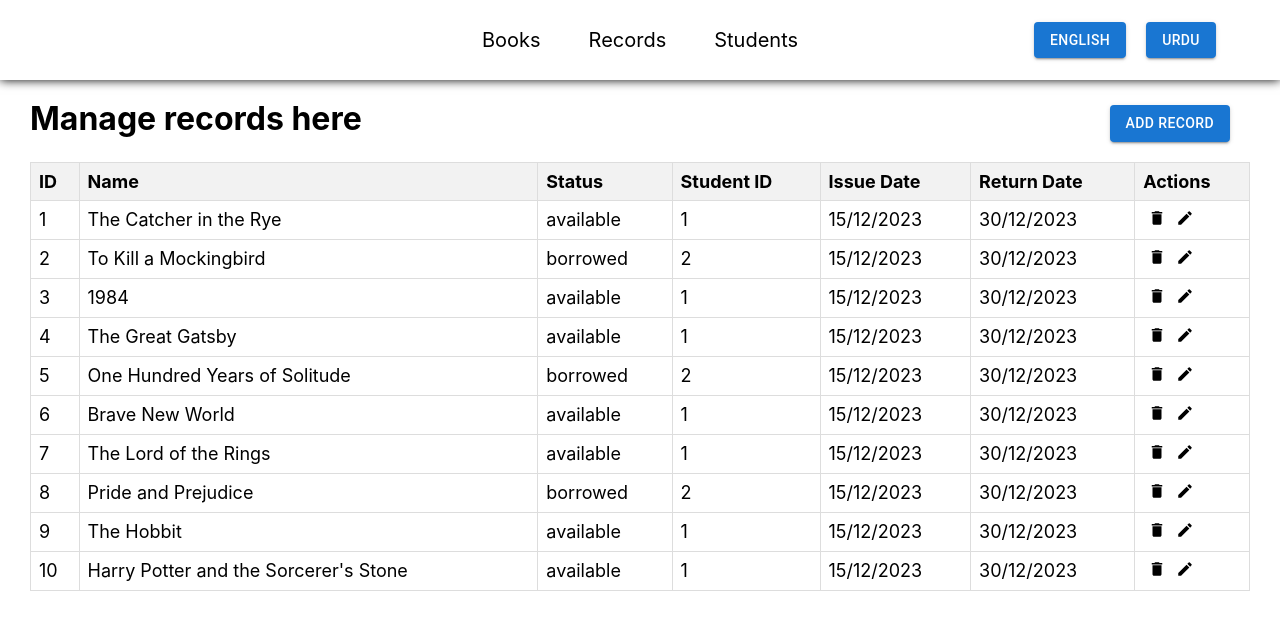
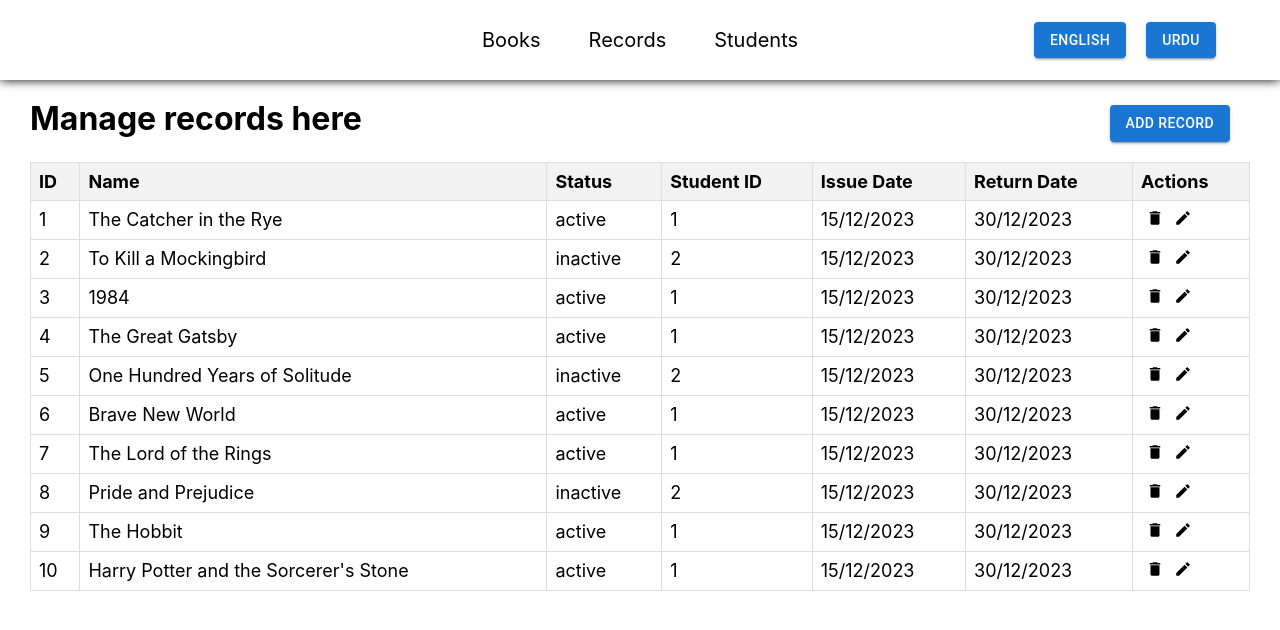
Before and after one commit to Ammar-Abid92/workshop-MERN, a React (Create React App) app: page /records in a window 1280 px wide. Shown: the top 630 px of the page. Built offline with nearby package versions, Linux system fonts and the light colour scheme.

Commit message:
functionality

```diff
--- a/src/Components/Table/index.js
+++ b/src/Components/Table/index.js
@@ -1,29 +1,52 @@
-import React from 'react';
+import React, { useState } from 'react';
 import styles from './table.module.css';
 import { MdDelete, MdEdit } from 'react-icons/md';
 
-const Table = ({ tableHeader, tableData, isEditable }) => {
+const Table = ({ tableHeader, tableData, onDelete }) => {
+
+  const [editRowID, setEditRowID] = useState()
+  const [isEditable, setIsEditable] = useState(false)
+
+  const onEdit = (data) => {
+    setEditRowID(data.ID)
+    // if(data.ID === editRowID){
+    //   setIsEditable(true)
+    // }
+  }
+
   return (
     <table className={styles.table}>
       <thead>
+
         <tr>
           {tableHeader?.map((header, index) => {
             return (
               <th key={index}>{header}</th>
             )
           })}
+        </tr>
 
-        </tr>
       </thead>
       <tbody>
         {tableData?.map((row, rowIndex) => (
           <tr key={rowIndex}>
             {Object.values(row)?.map((value) => {
-              return (
-                <td>{value}</td>
-              )
+              if (row?.ID === editRowID ) {
+                console.log("HERE")
+                return (
+                  <td contentEditable >{value}</td>
+                )
+              } else {
+                return (
+                  <td contentEditable={isEditable} >{value}</td>
+                )
+              }
             })}
-            <td className={styles.actionsColumn}><MdDelete /><MdEdit /></td>
+            <td className={styles.actionsColumn}>
+              <MdDelete onClick={() => onDelete(row)} />
+              <MdEdit onClick={() => onEdit(row)} />
+
+            </td>
           </tr>
         ))}
       </tbody>
--- a/src/Pages/Books/index.js
+++ b/src/Pages/Books/index.js
@@ -15,8 +15,8 @@ const Books = () => {
     }
 
     const { language } = useLanguage()
-    const tableHeader = ['ID', 'Name', 'Status', 'Version', 'Actions'];
-    const tableData = [
+    const [tableData, setTableData] = useState([
+
         { ID: 1, Name: 'The Catcher in the Rye', Status: 'available', Version: 1 },
         { ID: 2, Name: 'To Kill a Mockingbird', Status: 'borrowed', Version: 2 },
         { ID: 3, Name: '1984', Status: 'available', Version: 1 },
@@ -27,7 +27,14 @@ const Books = () => {
         { ID: 8, Name: 'Pride and Prejudice', Status: 'borrowed', Version: 2 },
         { ID: 9, Name: 'The Hobbit', Status: 'available', Version: 1 },
         { ID: 10, Name: 'Harry Potter and the Sorcerer\'s Stone', Status: 'available', Version: 1 },
-    ];
+    ])
+
+    const tableHeader = ['ID', 'Name', 'Status', 'Version', 'Actions'];
+
+    const onDelete = (data) => {
+        let updatedData = tableData.filter(x=>x.ID != data.ID)
+        setTableData(updatedData)
+    }
 
     return (
         <>
@@ -37,7 +44,7 @@ const Books = () => {
                     <h1 className={styles.heading} >{language.manageBooksHere}</h1>
                     <CustomButton btnLabel="Add book" onClick={() => setOpenModal(true)} />
                 </div>
-                <Table tableHeader={tableHeader} tableData={tableData} />
+                <Table tableHeader={tableHeader} tableData={tableData} onDelete={onDelete} />
             </div>
             {openModal && <CustomModal formName={'books'} isOpen={openModal} onClose={onModalClose} />}
         </>
--- a/src/Pages/Login/index.js
+++ b/src/Pages/Login/index.js
@@ -14,6 +14,7 @@ function Login() {
         e.preventDefault();
         console.log('Email:', email);
         console.log('Password:', password);
+        navigate('/home')
     };
 
     return (
--- a/src/Pages/Record/index.js
+++ b/src/Pages/Record/index.js
@@ -8,6 +8,18 @@ import CustomModal from '../../Modals';
 
 const Records = () => {
     const { language } = useLanguage()
+    const [tableData, setTableData] = useState([
+        { ID: 1, bookName: 'The Catcher in the Rye', Status: 'active', studentId: 1, issueDate: '15/12/2023', returnDate: "30/12/2023" },
+        { ID: 2, bookName: 'To Kill a Mockingbird', Status: 'inactive', studentId: 2, issueDate: '15/12/2023', returnDate: "30/12/2023" },
+        { ID: 3, bookName: '1984', Status: 'active', studentId: 1, issueDate: '15/12/2023', returnDate: "30/12/2023" },
+        { ID: 4, bookName: 'The Great Gatsby', Status: 'active', studentId: 1, issueDate: '15/12/2023', returnDate: "30/12/2023" },
+        { ID: 5, bookName: 'One Hundred Years of Solitude', Status: 'inactive', studentId: 2, issueDate: '15/12/2023', returnDate: "30/12/2023" },
+        { ID: 6, bookName: 'Brave New World', Status: 'active', studentId: 1, issueDate: '15/12/2023', returnDate: "30/12/2023" },
+        { ID: 7, bookName: 'The Lord of the Rings', Status: 'active', studentId: 1, issueDate: '15/12/2023', returnDate: "30/12/2023" },
+        { ID: 8, bookName: 'Pride and Prejudice', Status: 'inactive', studentId: 2, issueDate: '15/12/2023', returnDate: "30/12/2023" },
+        { ID: 9, bookName: 'The Hobbit', Status: 'active', studentId: 1, issueDate: '15/12/2023', returnDate: "30/12/2023" },
+        { ID: 10, bookName: 'Harry Potter and the Sorcerer\'s Stone', Status: 'active', studentId: 1, issueDate: '15/12/2023', returnDate: "30/12/2023" },
+    ])
 
     const [openModal, setOpenModal] = useState(false);
 
@@ -16,19 +28,10 @@ const Records = () => {
     }
     const tableHeader = ['ID', 'Name', 'Status', 'Student ID', 'Issue Date', 'Return Date', 'Actions'];
 
-    const tableData = [
-        { id: 1, bookName: 'The Catcher in the Rye', status: 'available', studentId: 1, issueDate: '15/12/2023', returnDate: "30/12/2023" },
-        { id: 2, bookName: 'To Kill a Mockingbird', status: 'borrowed', studentId: 2, issueDate: '15/12/2023', returnDate: "30/12/2023" },
-        { id: 3, bookName: '1984', status: 'available', studentId: 1, issueDate: '15/12/2023', returnDate: "30/12/2023" },
-        { id: 4, bookName: 'The Great Gatsby', status: 'available', studentId: 1, issueDate: '15/12/2023', returnDate: "30/12/2023" },
-        { id: 5, bookName: 'One Hundred Years of Solitude', status: 'borrowed', studentId: 2, issueDate: '15/12/2023', returnDate: "30/12/2023" },
-        { id: 6, bookName: 'Brave New World', status: 'available', studentId: 1, issueDate: '15/12/2023', returnDate: "30/12/2023" },
-        { id: 7, bookName: 'The Lord of the Rings', status: 'available', studentId: 1, issueDate: '15/12/2023', returnDate: "30/12/2023" },
-        { id: 8, bookName: 'Pride and Prejudice', status: 'borrowed', studentId: 2, issueDate: '15/12/2023', returnDate: "30/12/2023" },
-        { id: 9, bookName: 'The Hobbit', status: 'available', studentId: 1, issueDate: '15/12/2023', returnDate: "30/12/2023" },
-        { id: 10, bookName: 'Harry Potter and the Sorcerer\'s Stone', status: 'available', studentId: 1, issueDate: '15/12/2023', returnDate: "30/12/2023" },
-    ];
-
+    const onDelete = (data) => {
+        let updatedData = tableData.filter(x=>x.ID != data.ID)
+        setTableData(updatedData)
+    }
 
     return (
         <>
@@ -38,7 +41,7 @@ const Records = () => {
                     <h1 className={styles.heading} >{language.manageRecordsHere}</h1>
                     <CustomButton btnLabel="Add record" onClick={() => setOpenModal(true)} />
                 </div>
-                <Table tableHeader={tableHeader} tableData={tableData} />
+                <Table tableHeader={tableHeader} tableData={tableData} onDelete={onDelete}  />
             </div>
             {openModal && <CustomModal formName={'records'} isOpen={openModal} onClose={onModalClose} />}
         </>
--- a/src/Pages/Student/index.js
+++ b/src/Pages/Student/index.js
@@ -9,24 +9,27 @@ import CustomModal from '../../Modals';
 const Students = () => {
     const { language } = useLanguage()
     const [openModal, setOpenModal] = useState(false);
+    const [tableData, setTableData] = useState([
+        { ID: 1, department: 'Snow', name: 'Jon', rollNo: 35, year: 'TE' },
+        { ID: 2, department: 'Lannister', name: 'Cersei', rollNo: 42, year: 'TE' },
+        { ID: 3, department: 'Lannister', name: 'Jaime', rollNo: 45, year: 'TE' },
+        { ID: 4, department: 'Stark', name: 'Arya', rollNo: 16, year: 'TE' },
+        { ID: 5, department: 'Targaryen', name: 'Daenerys', rollNo: 20, year: 'TE' },
+        { ID: 6, department: 'Melisandre', name: 'Test', rollNo: 150, year: 'TE' },
+        { ID: 7, department: 'Clifford', name: 'TErrara', rollNo: 44, year: 'TE' },
+        { ID: 8, department: 'Frances', name: 'Rossini', rollNo: 36, year: 'TE' },
+        { ID: 9, department: 'Roxie', name: 'Harvey', rollNo: 65, year: 'TE' },
+    ])
 
     const onModalClose = () => {
         setOpenModal((prev) => !prev);
     }
     const tableHeader = ['ID', 'Department', 'Name', 'Roll Number', 'Year', 'Actions'];
 
-    const tableData = [
-        { id: 1, department: 'Snow', name: 'Jon', rollNo: 35, year: 'TE' },
-        { id: 2, department: 'Lannister', name: 'Cersei', rollNo: 42, year: 'TE' },
-        { id: 3, department: 'Lannister', name: 'Jaime', rollNo: 45, year: 'TE' },
-        { id: 4, department: 'Stark', name: 'Arya', rollNo: 16, year: 'TE' },
-        { id: 5, department: 'Targaryen', name: 'Daenerys', rollNo: 20, year: 'TE' },
-        { id: 6, department: 'Melisandre', name: 'Test', rollNo: 150, year: 'TE' },
-        { id: 7, department: 'Clifford', name: 'TErrara', rollNo: 44, year: 'TE' },
-        { id: 8, department: 'Frances', name: 'Rossini', rollNo: 36, year: 'TE' },
-        { id: 9, department: 'Roxie', name: 'Harvey', rollNo: 65, year: 'TE' },
-    ];
-
+    const onDelete = (data) => {
+        let updatedData = tableData.filter(x=>x.ID != data.ID)
+        setTableData(updatedData)
+    }
 
     return (
         <>
@@ -37,7 +40,7 @@ const Students = () => {
                     <CustomButton btnLabel="Add student" onClick={() => setOpenModal(true)} />
                 </div>
 
-                <Table tableHeader={tableHeader} tableData={tableData} />
+                <Table tableHeader={tableHeader} tableData={tableData} onDelete={onDelete} />
             </div>
             {openModal && <CustomModal formName={'students'} isOpen={openModal} onClose={onModalClose} />}
         </>
```
Also changed, not shown: src/Components/CustomTable/index.js (deleted, +0 -31 lines), workshop-commands.txt.
